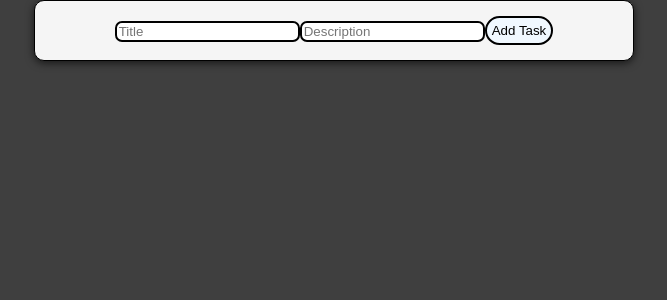
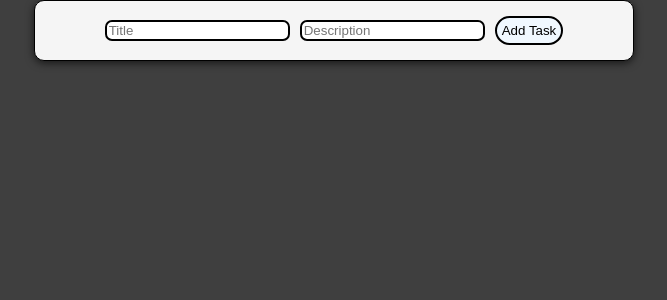
Before and after one commit to vmtuan12/todo, a Vue app: page / in a window 1280 px wide. Shown: the top 300 px of the page, without its empty margins (306-973 px from the left). Built offline with nearby package versions, Linux system fonts and the light colour scheme.

Commit message:
[draft] basic css

```diff
--- a/src/components/UI/InputField.vue
+++ b/src/components/UI/InputField.vue
@@ -3,7 +3,7 @@
 
 <template>
     <div class="item">
-        <div class="inp">
+        <div class="input">
             <slot name="inputTitle"></slot>
             <slot name="inputDescription"></slot>
         </div>
@@ -26,5 +26,26 @@
         max-width: 600px;
         background-color: whitesmoke;
         box-shadow: 0 2px 8px rgba(0, 0, 0, 0.66);
+        gap: 10px;
+        animation: card-appear 1s ease-in-out forwards;
     }
+
+    @keyframes card-appear {
+        from {
+            opacity: 0;
+            transform: translateY(1rem);
+        }
+
+        to {
+            opacity: 1;
+            transform: translateY(0);
+        }
+    }
+
+    .input {
+        display: flex;
+        gap: 10px;
+    }
+
+
 </style>
```
